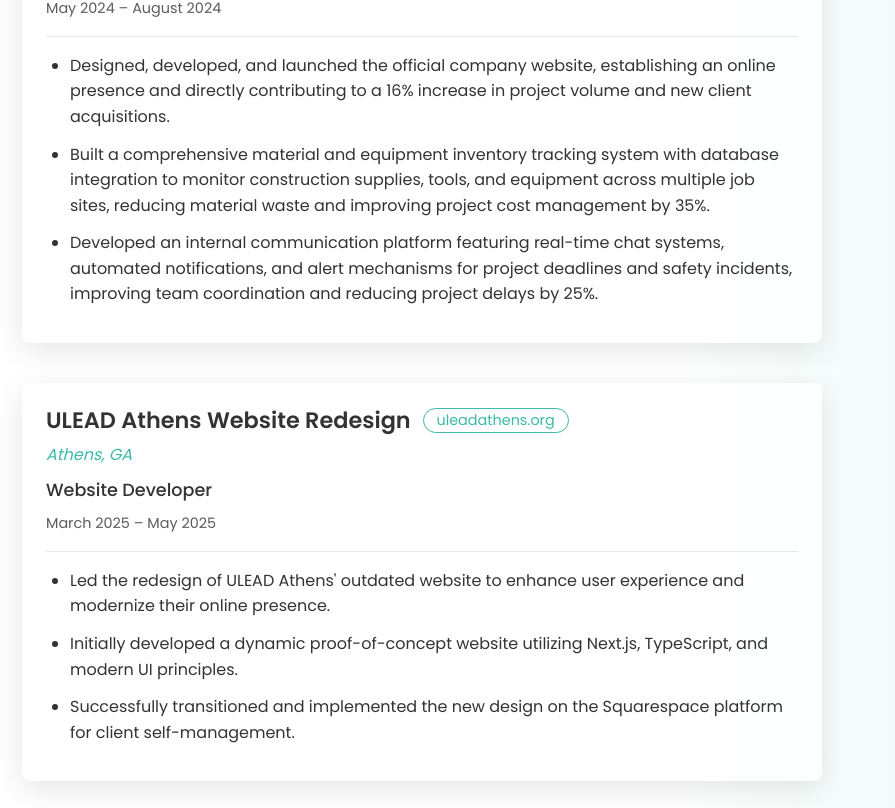
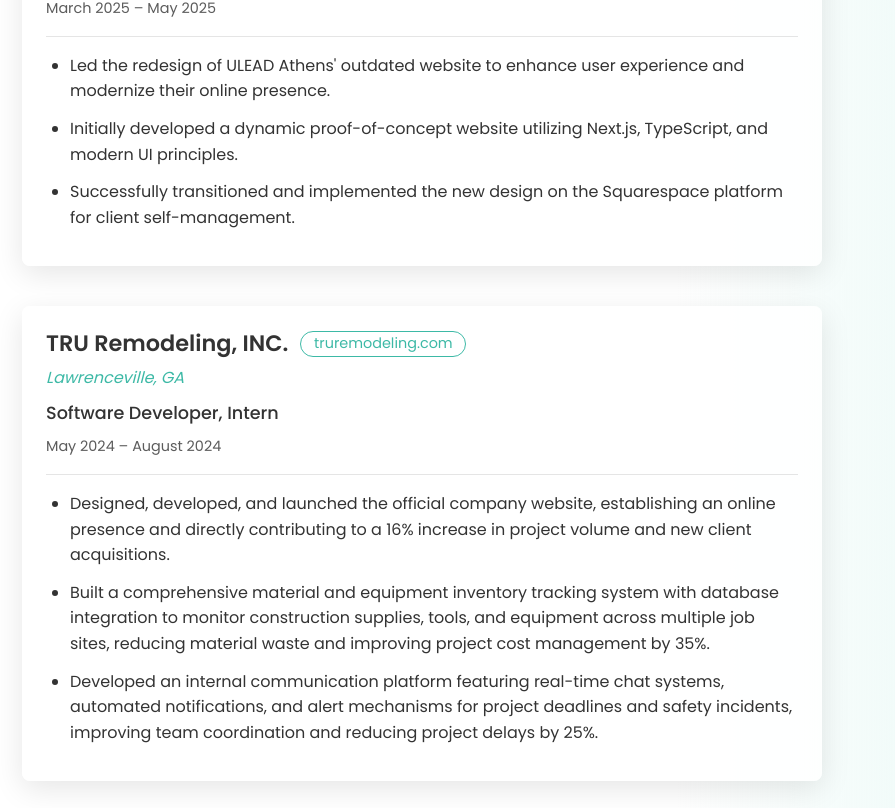
Before and after one commit to aal51282/aal51282.github.io, a Next.js app: page / in a window 1280 px wide. Shown: the part 3272-4080 px from the top of the page, without its empty margins (218-1113 px from the left). Built offline with nearby package versions, Linux system fonts and the light colour scheme; a web font is replaced by a local one.

Commit message:
Updated experience information.

```diff
--- a/src/components/Experience/Experience.tsx
+++ b/src/components/Experience/Experience.tsx
@@ -9,36 +9,6 @@
       data-aos="fade-up"
     >
       <h2>Leadership & Experience</h2>
-
-      <div className={styles.experienceItem}>
-        <div className={styles.experienceHeader}>
-          <h3>
-            TRU Remodeling, INC.
-            <a
-              href="https://truremodeling.com"
-              target="_blank"
-              rel="noopener noreferrer"
-              className={styles.companyLink}
-            >
-              truremodeling.com
-            </a>
-          </h3>
-          <p className={styles.jobLocation}>Lawrenceville, GA</p>
-          <p className={styles.jobTitle}>Software Developer, Intern</p>
-          <p className={styles.jobPeriod}>May 2024 – August 2024</p>
-        </div>
-        <ul className={styles.responsibilities}>
-          <li>
-          Designed, developed, and launched the official company website, establishing an online presence and directly contributing to a 16% increase in project volume and new client acquisitions.
-          </li>
-          <li>
-          Built a comprehensive material and equipment inventory tracking system with database integration to monitor construction supplies, tools, and equipment across multiple job sites, reducing material waste and improving project cost management by 35%.
-          </li>
-          <li>
-          Developed an internal communication platform featuring real-time chat systems, automated notifications, and alert mechanisms for project deadlines and safety incidents, improving team coordination and reducing project delays by 25%.
-          </li>
-        </ul>
-      </div>
 
       <div className={styles.experienceItem}>
         <div className={styles.experienceHeader}>
@@ -75,6 +45,44 @@
 
       <div className={styles.experienceItem}>
         <div className={styles.experienceHeader}>
+          <h3>
+            TRU Remodeling, INC.
+            <a
+              href="https://truremodeling.com"
+              target="_blank"
+              rel="noopener noreferrer"
+              className={styles.companyLink}
+            >
+              truremodeling.com
+            </a>
+          </h3>
+          <p className={styles.jobLocation}>Lawrenceville, GA</p>
+          <p className={styles.jobTitle}>Software Developer, Intern</p>
+          <p className={styles.jobPeriod}>May 2024 – August 2024</p>
+        </div>
+        <ul className={styles.responsibilities}>
+          <li>
+            Designed, developed, and launched the official company website,
+            establishing an online presence and directly contributing to a 16%
+            increase in project volume and new client acquisitions.
+          </li>
+          <li>
+            Built a comprehensive material and equipment inventory tracking
+            system with database integration to monitor construction supplies,
+            tools, and equipment across multiple job sites, reducing material
+            waste and improving project cost management by 35%.
+          </li>
+          <li>
+            Developed an internal communication platform featuring real-time
+            chat systems, automated notifications, and alert mechanisms for
+            project deadlines and safety incidents, improving team coordination
+            and reducing project delays by 25%.
+          </li>
+        </ul>
+      </div>
+
+      <div className={styles.experienceItem}>
+        <div className={styles.experienceHeader}>
           <h3>LISTo UGA (Latinos Invested in the Students of Tomorrow)</h3>
           <p className={styles.jobLocation}>Athens, GA</p>
           <p className={styles.jobTitle}>Mentor</p>
```
